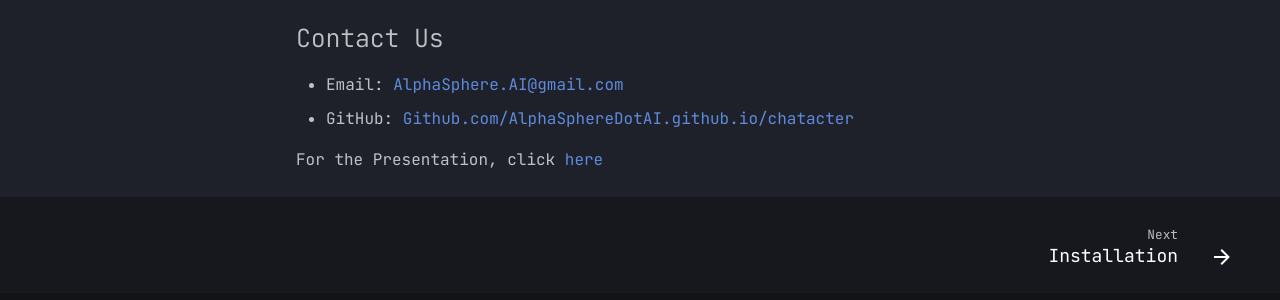
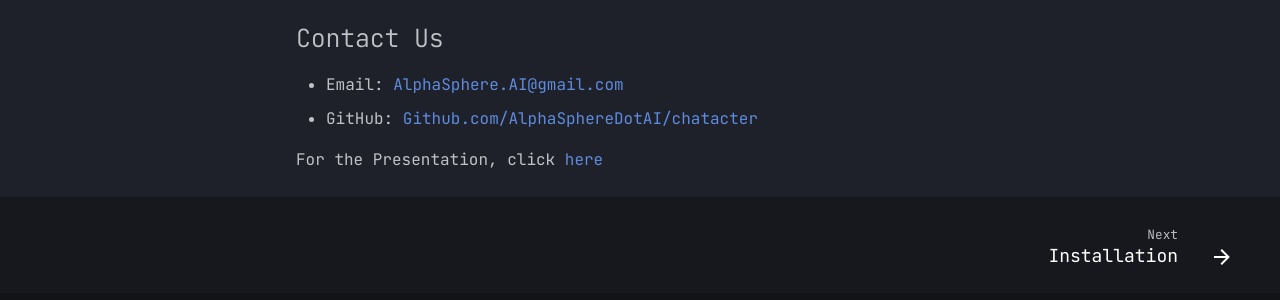
Before and after one commit to AlphaSphereDotAI/chatacter, an MkDocs documentation site: the page built from docs/index.md, in a window 1280 px wide and 1039 px high. Shown: the part 681-981 px from the top of the window. Built offline with MkDocs 1.6.1 and Material for MkDocs 9.7.7, drawn with Linux system fonts in a browser that asks for light colours; comment, search, counter and statistics services are not loaded.

Commit message:
Update index.md

```diff
--- a/docs/index.md
+++ b/docs/index.md
@@ -18,6 +18,6 @@
 ## Contact Us
 
 - Email: [AlphaSphere.AI@gmail.com](mailto:AlphaSphere.AI@gmail.com)
-- GitHub: [Github.com/AlphaSphereDotAI.github.io/chatacter](https://github.com/alphaspheredotai/chatacter)
+- GitHub: [Github.com/AlphaSphereDotAI/chatacter](https://github.com/alphaspheredotai/chatacter)
 
 For the Presentation, click [here](https://tome.app/httpswwwfacebookcom-1aa/graduation-project-clsmcwggf05tmmu5zov31x0m6)
```
